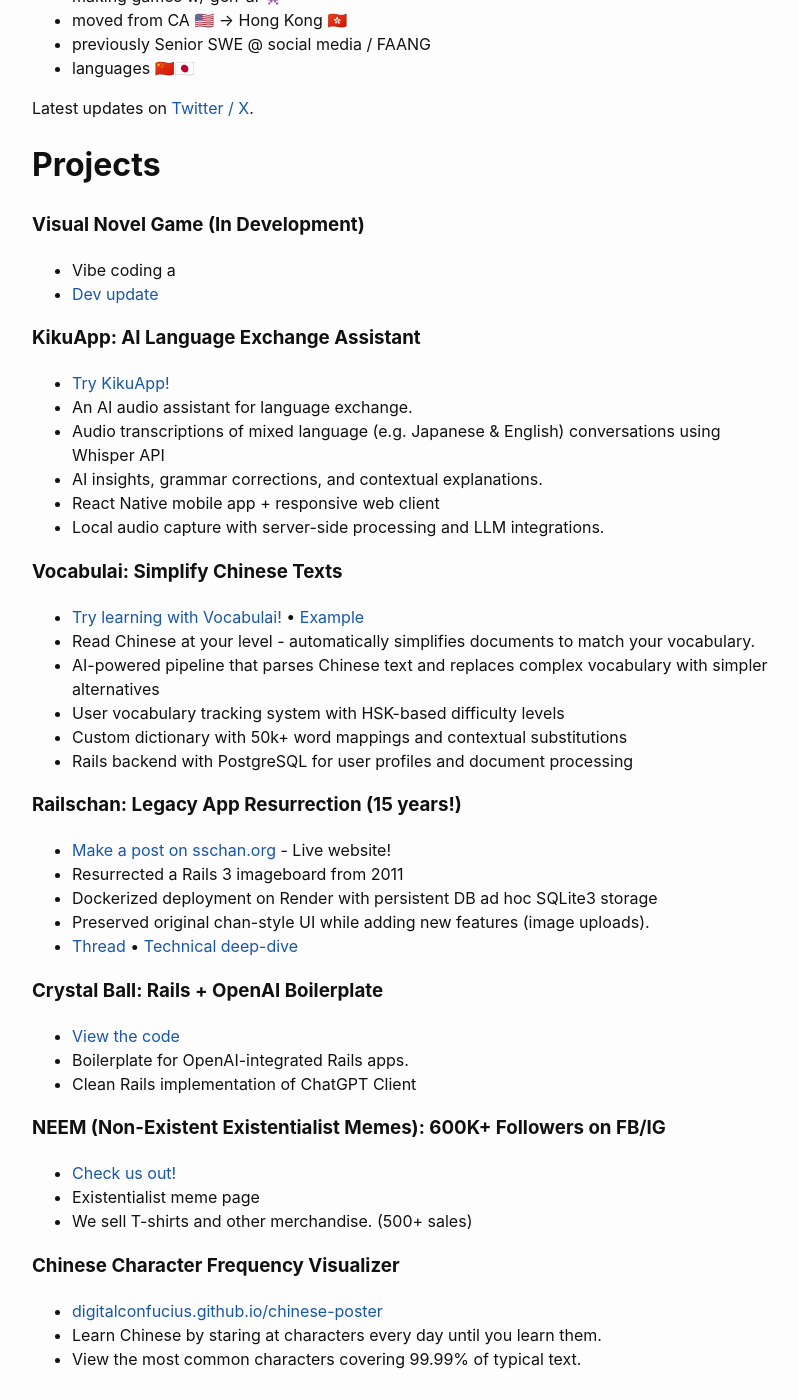
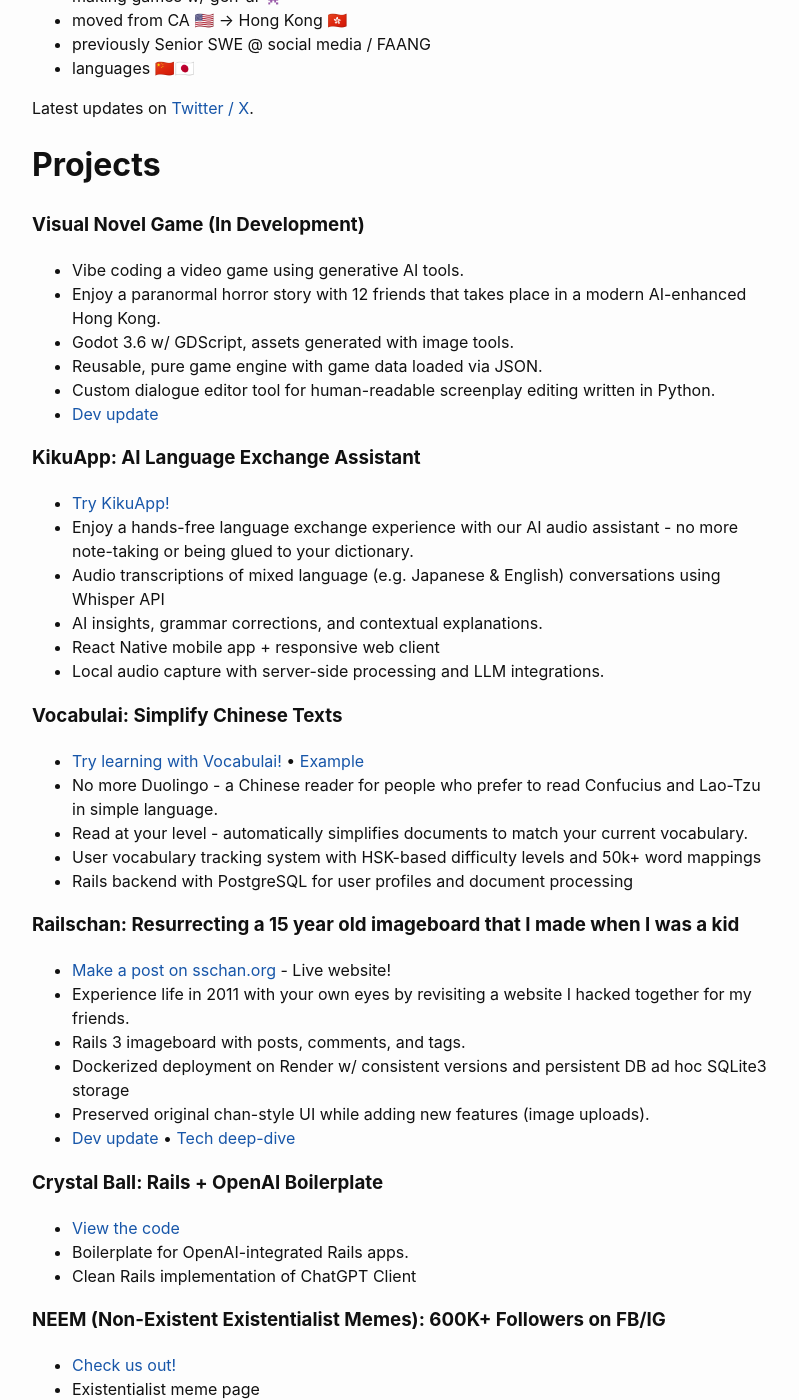
Before and after one commit to digitalconfucius/digitalconfucius.github.io, a Jekyll site: the page built from index.markdown, in a window 1280 px wide and 1400 px high, scrolled down 312 px. Shown: the whole window, without its empty margins (238-1037 px from the left). Built offline with Jekyll 4.4.1, drawn with Linux system fonts in a browser that asks for light colours; some of the changed text lies outside the part shown.

Commit message:
Update again - add more soul

```diff
--- a/index.markdown
+++ b/index.markdown
@@ -17,12 +17,16 @@ Latest updates on [Twitter / X](https://twitter.com/digiconfucius).
 
 # Projects
 ### Visual Novel Game (In Development)
-- Vibe coding a
+- Vibe coding a video game using generative AI tools.
+- Enjoy a paranormal horror story with 12 friends that takes place in a modern AI-enhanced Hong Kong.
+- Godot 3.6 w/ GDScript, assets generated with image tools.
+- Reusable, pure game engine with game data loaded via JSON.
+- Custom dialogue editor tool for human-readable screenplay editing written in Python.
 - [Dev update](https://x.com/digiconfucius/status/1946536710634131847)
 
 ### KikuApp: AI Language Exchange Assistant
 - [Try KikuApp!](https://kikuapp.xyz)
-- An AI audio assistant for language exchange.
+- Enjoy a hands-free language exchange experience with our AI audio assistant - no more note-taking or being glued to your dictionary.
 - Audio transcriptions of mixed language (e.g. Japanese & English) conversations using Whisper API
 - AI insights, grammar corrections, and contextual explanations.
 - React Native mobile app + responsive web client
@@ -30,18 +34,18 @@ Latest updates on [Twitter / X](https://twitter.com/digiconfucius).
 
 ### Vocabulai: Simplify Chinese Texts
 - [Try learning with Vocabulai!](https://vocabulai.xyz) • [Example](https://vocabulai.xyz/documents/18)
-- Read Chinese at your level - automatically simplifies documents to match your vocabulary.
-- AI-powered pipeline that parses Chinese text and replaces complex vocabulary with simpler alternatives
-- User vocabulary tracking system with HSK-based difficulty levels
-- Custom dictionary with 50k+ word mappings and contextual substitutions
+- No more Duolingo - a Chinese reader for people who prefer to read Confucius and Lao-Tzu in simple language.
+- Read at your level - automatically simplifies documents to match your current vocabulary.
+- User vocabulary tracking system with HSK-based difficulty levels and 50k+ word mappings
 - Rails backend with PostgreSQL for user profiles and document processing
 
-### Railschan: Legacy App Resurrection (15 years!)
+### Railschan: Resurrecting a 15 year old imageboard that I made when I was a kid
 - [Make a post on sschan.org](https://sschan.org/posts) - Live website!
-- Resurrected a Rails 3 imageboard from 2011
-- Dockerized deployment on Render with persistent DB ad hoc SQLite3 storage
+- Experience life in 2011 with your own eyes by revisiting a website I hacked together for my friends.
+- Rails 3 imageboard with posts, comments, and tags.
+- Dockerized deployment on Render w/ consistent versions and persistent DB ad hoc SQLite3 storage
 - Preserved original chan-style UI while adding new features (image uploads).
-- [Thread](https://x.com/digiconfucius/status/1765974455300354236) • [Technical deep-dive](https://digitalconfucius.substack.com/p/railschan-resurrection)
+- [Dev update](https://x.com/digiconfucius/status/1765974455300354236) • [Tech deep-dive](https://digitalconfucius.substack.com/p/railschan-resurrection)
 
 ### Crystal Ball: Rails + OpenAI Boilerplate
 - [View the code](https://github.com/digitalconfucius/crystal-ball/tree/main)
@@ -55,8 +59,15 @@ Latest updates on [Twitter / X](https://twitter.com/digiconfucius).
 
 ### Chinese Character Frequency Visualizer
 - [digitalconfucius.github.io/chinese-poster](https://digitalconfucius.github.io/chinese-poster/)
+- A "Tim Ferriss" character-learning poster that you stick to your browser rather than your refrigerator.
 - Learn Chinese by staring at characters every day until you learn them.
 - View the most common characters covering 99.99% of typical text.
+
+### jianyin 简音
+- [Try jianyin.](https://digitalconfucius.com/jianyin/)
+- A proof-of-concept of Chinese character transcription without tonal markers.
+- Read Chinese like Chinese people would - left-to-right, without tonal awareness.
+- [Read the explanation](https://github.com/digitalconfucius/jianyin/)
 
 # Links
 - Twitter / X: [@digiconfucius](https://twitter.com/digiconfucius)
```
